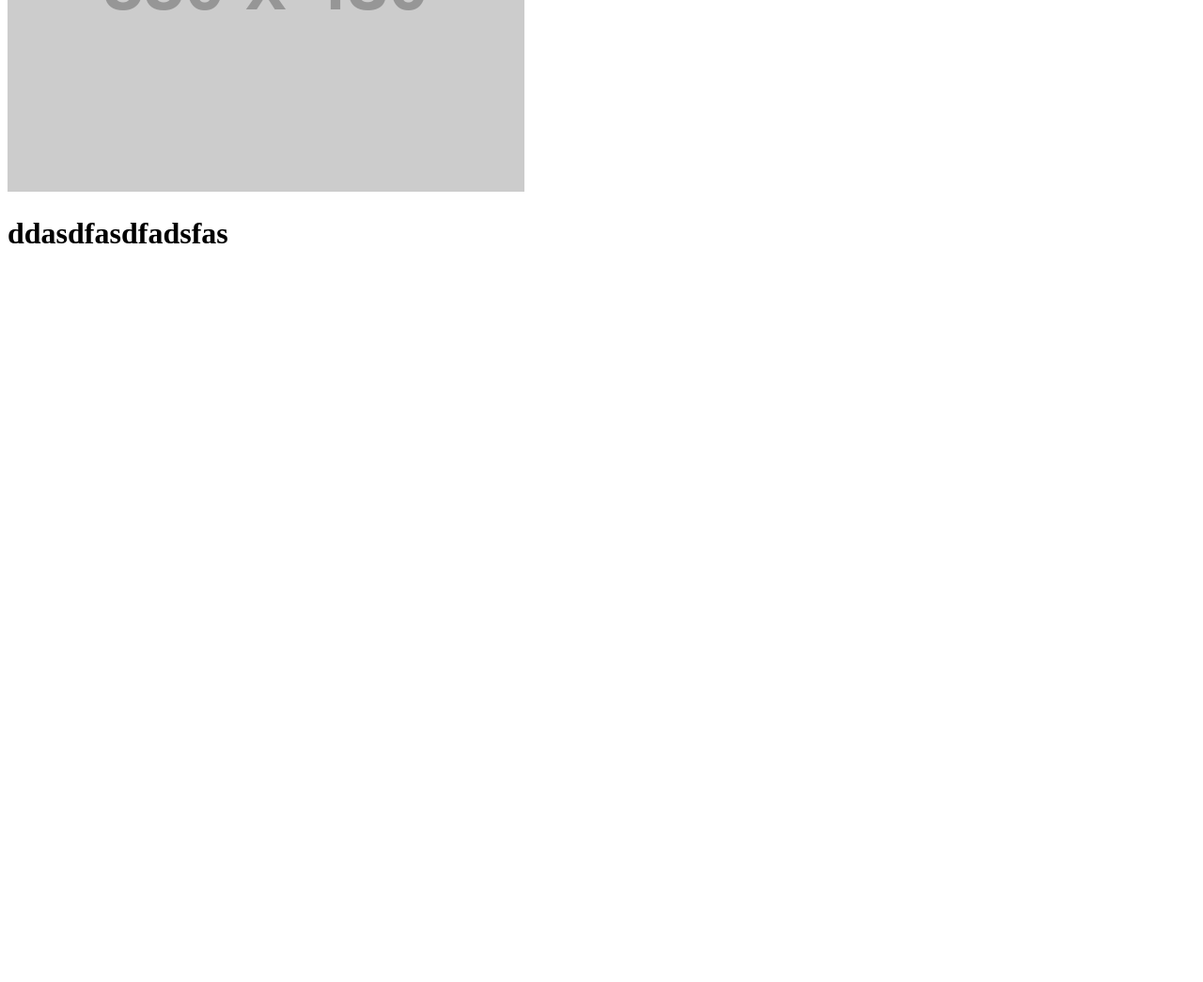
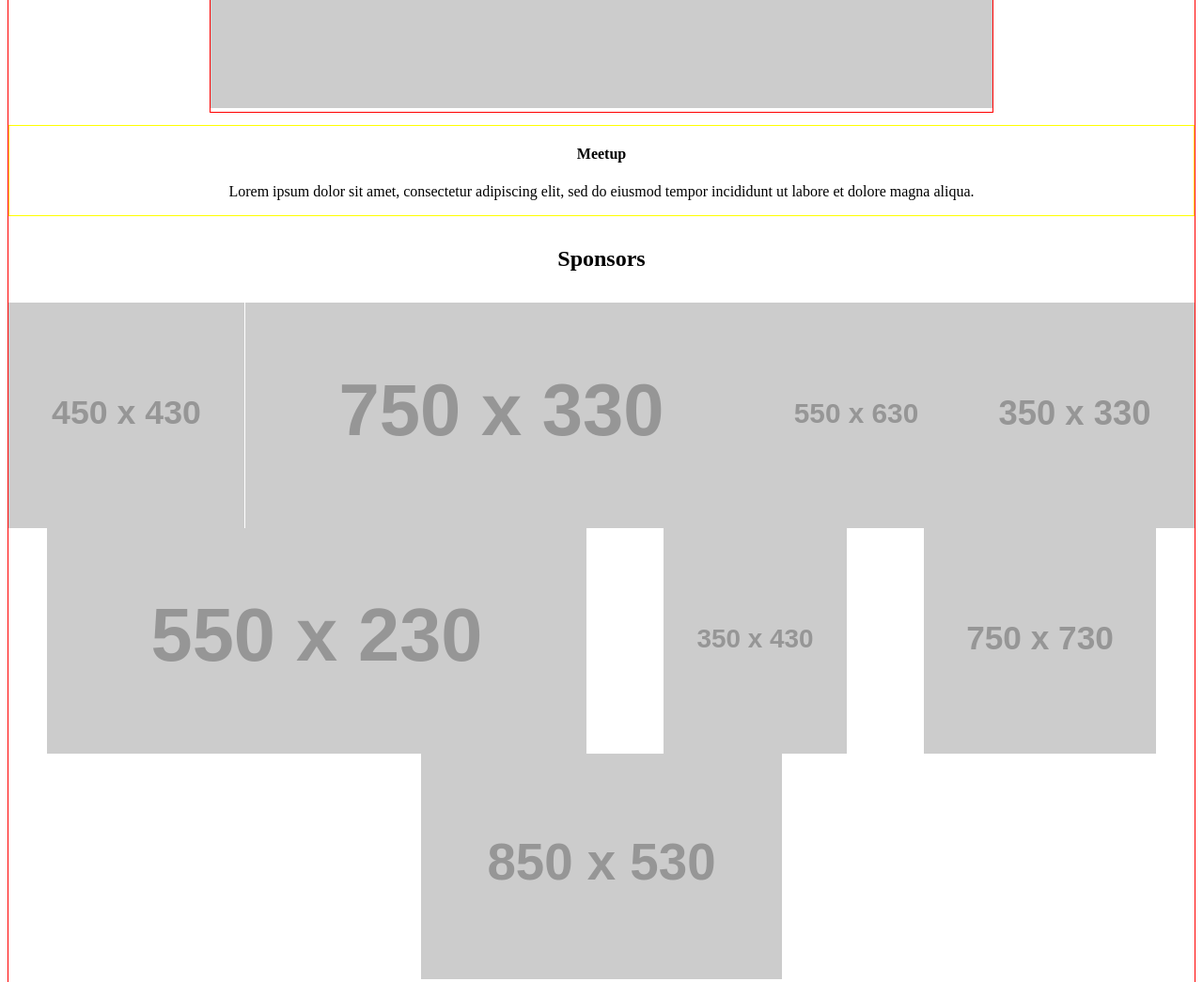
Before and after one commit to chicode-org/chicode-org.github.io, a plain HTML site: page index.html in a window 1280 px wide. Shown: the part 920-1965 px from the top of the page at 94% size. Before the commit the page ends 1208 px from the top, so only its background shows below. Drawn offline with Linux system fonts and the light colour scheme; placeholder pictures from the web are drawn by us; a script that the page names is missing.

Commit message:
additional layouts

```diff
--- a/index.html
+++ b/index.html
@@ -23,7 +23,30 @@
 			<p>Lorem ipsum dolor sit amet, consectetur adipiscing elit, sed do eiusmod tempor incididunt ut labore et dolore magna aliqua. Ut enim ad minim veniam, quis nostrud exercitation ullamco laboris nisi ut aliquip ex ea commodo consequat. Duis aute irure dolor in reprehenderit in voluptate velit esse cillum dolore eu fugiat nulla pariatur. Excepteur sint occaecat cupidatat non proident, sunt in culpa qui officia deserunt mollit anim id est laborum.</p>
 		</div>
 		<div class="imgpanel">
-			<img class="panelimg" src='http://via.placeholder.com/550x430'>
+			<img class="panelimg" src='http://via.placeholder.com/750x430'>
+		</div>
+		<div class="subtitle">
+			<h4>Meetup</h4>
+			<p>Lorem ipsum dolor sit amet, consectetur adipiscing elit, sed do eiusmod tempor incididunt ut labore et dolore magna aliqua. </p>
+		</div>
+		<h2>Sponsors</h2><br>
+		<div class="sponsors">
+			<img src='http://via.placeholder.com/450x430'>
+			<img src='http://via.placeholder.com/750x330'>
+			<img src='http://via.placeholder.com/550x630'>
+			<img src='http://via.placeholder.com/350x330'>
+			<img src='http://via.placeholder.com/550x230'>
+			<img src='http://via.placeholder.com/350x430'>
+			<img src='http://via.placeholder.com/750x730'>
+			<img src='http://via.placeholder.com/850x530'>
+		</div>
+		<div class="people">
+			<img src='http://via.placeholder.com/450x450'>
+			<img src='http://via.placeholder.com/450x450'>
+			<img src='http://via.placeholder.com/450x450'>
+			<img src='http://via.placeholder.com/450x450'>
+			<img src='http://via.placeholder.com/450x450'>
+			<img src='http://via.placeholder.com/450x450'>
 		</div>
 	</div>
 	<div class="footer">
--- a/stylesheet.css
+++ b/stylesheet.css
@@ -1,5 +1,11 @@
 /*global styling */
+html {
+    font-size: 100%;
+}
 
+p {
+    font-size: 1rem;
+}
 /* media queries */
 
 /* header styling */
@@ -28,22 +34,54 @@
 .cont {
 	display:grid;
 	grid-template-columns: 1fr 1fr;
-	grid-template-rows: 1fr 1fr;
 	grid-gap: 1vw;
 	grid-template-areas:
 	"introimg introtxt"
-	"imgpanel imgpanel";
+	"imgpanel imgpanel"
+	"subtitle subtitle"
+	"sponsortext sponsortext"
+	"sponsors sponsors";
+	border:1px solid red;
 }
 .imgpanel {
 	grid-area: imgpanel;
+	border:1px solid red;
+	margin:0 auto;
+	margin-top: 5vw;
+}
+.panelimg {
+	width:65vw;
+	margin: 0 auto;
 }
 .introtext {
 	grid-area: introtxt;
+	border:1px solid blue;
 }
 .introimg {
 	grid-area: introimg;
+	border:1px solid green;
+	margin: 0 auto;
 }
-.
+.subtitle {
+	grid-area: subtitle;
+	border:1px solid yellow;
+	text-align: center;
+}
+.cont > h2 {
+	grid-area: sponsortext;
+	text-align: center;
+}
+.sponsors {
+	text-align: center;
+	grid-area: sponsors;
+	display: flex;
+	flex-wrap: wrap;
+}
+.sponsors > img {
+	display:flexbox;
+	height: 30vh;
+	margin: 0 auto;
+}
 .footer {
 	display:grid;
 }
```
